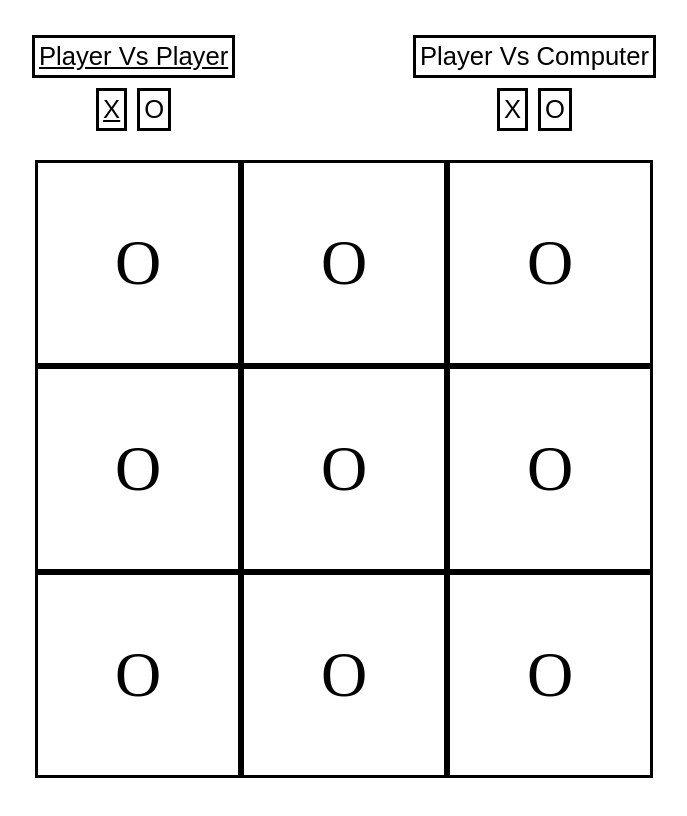
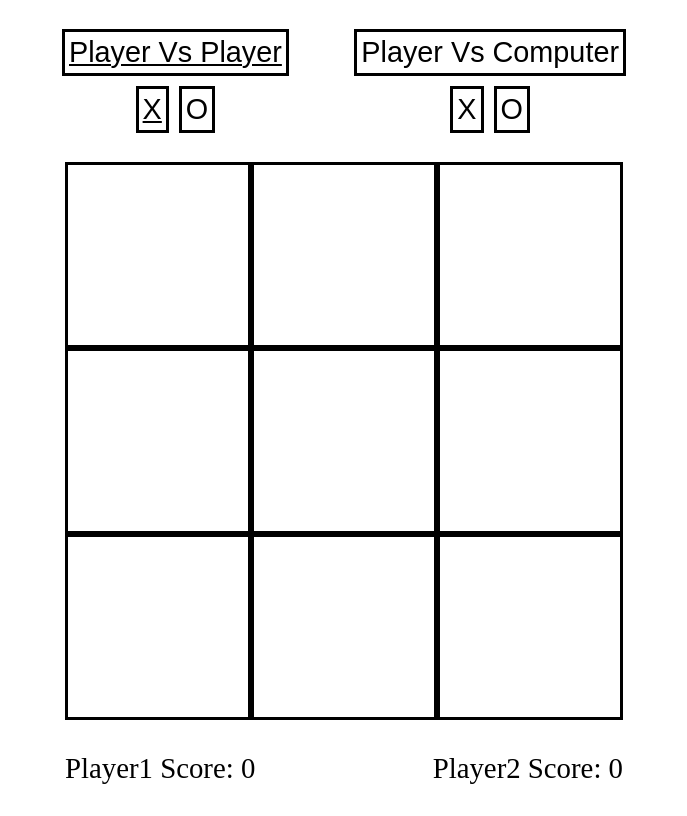
Before and after one commit to ThreeDotsEllipsis/tic-tac-toe, a plain HTML site: page index.html in a window 1280 px wide. Shown: the whole page, without its empty margins (296-983 px from the left). Drawn offline with Linux system fonts and the light colour scheme.

Commit message:
More styling, added scores bottom bar

```diff
--- a/index.html
+++ b/index.html
@@ -4,6 +4,7 @@
     <meta charset="UTF-8">
     <title>Document</title>
     <link rel="stylesheet" href="styles.css">
+    <script defer src="script.js"></script>
 </head>
 <body>
     <div class="wrapper">
@@ -22,15 +23,19 @@
             </div>
         </div>
         <div class="board">
-            <div class="cell">O</div>
-            <div class="cell">O</div>
-            <div class="cell">O</div>
-            <div class="cell">O</div>
-            <div class="cell">O</div>
-            <div class="cell">O</div>
-            <div class="cell">O</div>
-            <div class="cell">O</div>
-            <div class="cell">O</div>
+            <div class="cell"></div>
+            <div class="cell"></div>
+            <div class="cell"></div>
+            <div class="cell"></div>
+            <div class="cell"></div>
+            <div class="cell"></div>
+            <div class="cell"></div>
+            <div class="cell"></div>
+            <div class="cell"></div>
+        </div>
+        <div class="bottom-bar">
+            <div class="player1-score">Player1 Score: 0</div>
+            <div class="player2-score">Player2 Score: 0</div>
         </div>
     </div>
 </body>
--- /dev/null
+++ b/script.js
@@ -0,0 +1,5 @@
+const button = document.querySelectorAll(".choice > button");
+
+button.forEach((el) => {
+    el.disabled = true;
+});
--- a/styles.css
+++ b/styles.css
@@ -1,9 +1,9 @@
 :root {
-    font-size: 64px;
+    font-size: 48px;
 }
 
 button {
-    font-size: 0.4rem;
+    font-size: 0.6rem;
     padding: 4px;
     background-color: white;
     border: 0px;
@@ -14,12 +14,16 @@ button.chosen {
     text-decoration: underline;
 }
 
-button:hover {
+button:disabled {
+    color: black;
+}
+
+button:enabled:hover {
     background-color: black;
     color: white;
 }
 
-button:active {
+button:enabled:active {
     outline-color: white;
 }
 
@@ -62,10 +66,17 @@ body {
 }
 
 .cell {
-    width: 200px;
-    height: 200px;
+    width: 180px;
+    height: 180px;
     border: 3px solid black;
     display: flex;
     justify-content: center;
     align-items: center;
 }
+
+.bottom-bar {
+    display: flex;
+    justify-content: space-between;
+    font-size: 0.6rem;
+    gap: 16px;
+}
```
